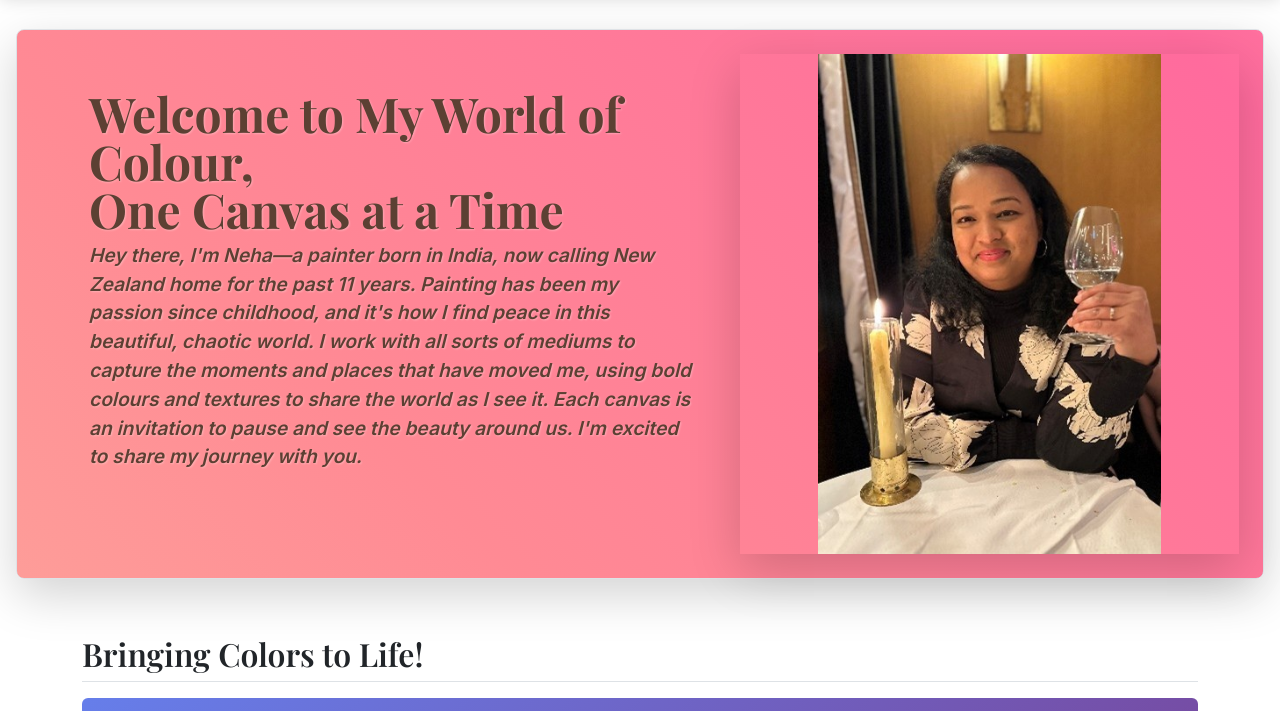
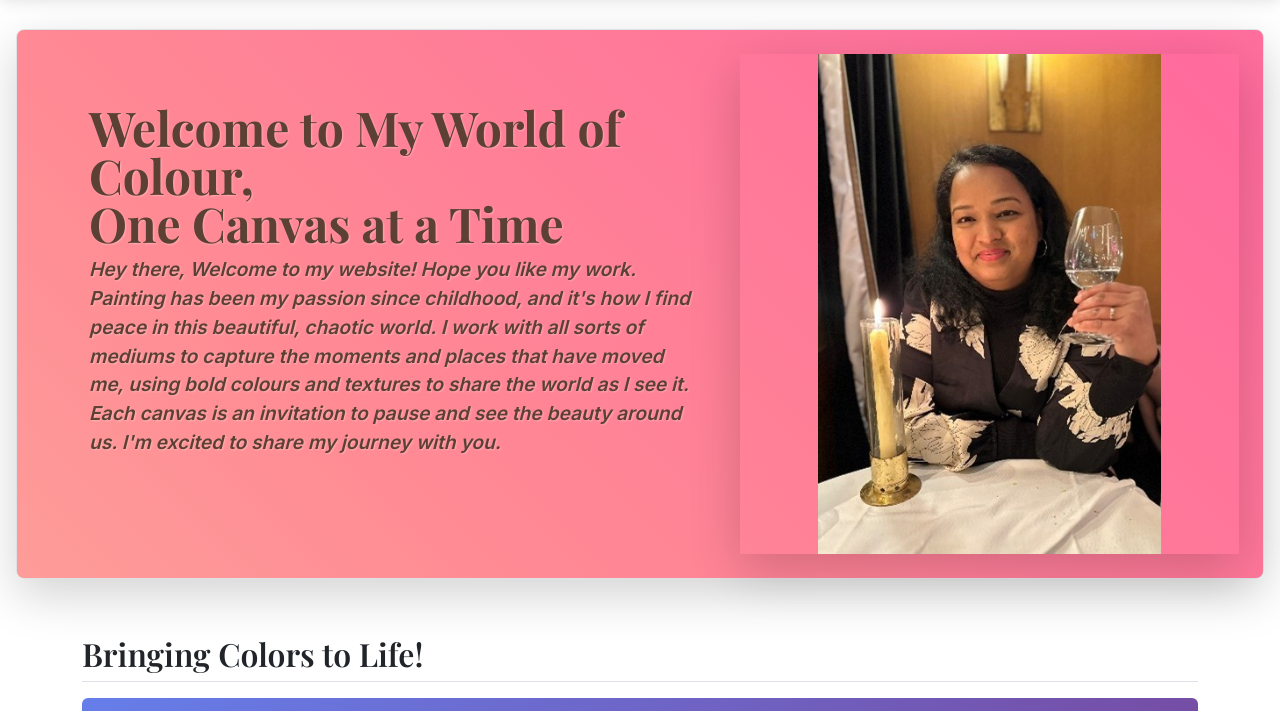
Before and after one commit to facepaintingbyneha/artmagicbyneha.github.io, a plain HTML site: page index.html in a window 1280 px wide. Shown: the part 71-782 px from the top of the page. Drawn offline with nearby package versions, Linux system fonts and the light colour scheme.

Commit message:
Update index.html

```diff
--- a/index.html
+++ b/index.html
@@ -88,9 +88,8 @@
             style="color: #5c4033; font-style: oblique; font-size: larger"
           >
             <b
-              >Hey there, I'm Neha—a painter born in India, now calling New
-              Zealand home for the past 11 years. Painting has been my passion
-              since childhood, and it's how I find peace in this beautiful,
+              >Hey there, Welcome to my website! Hope you like my work.
+              Painting has been my passion since childhood, and it's how I find peace in this beautiful,
               chaotic world. I work with all sorts of mediums to capture the
               moments and places that have moved me, using bold colours and
               textures to share the world as I see it. Each canvas is an
```
